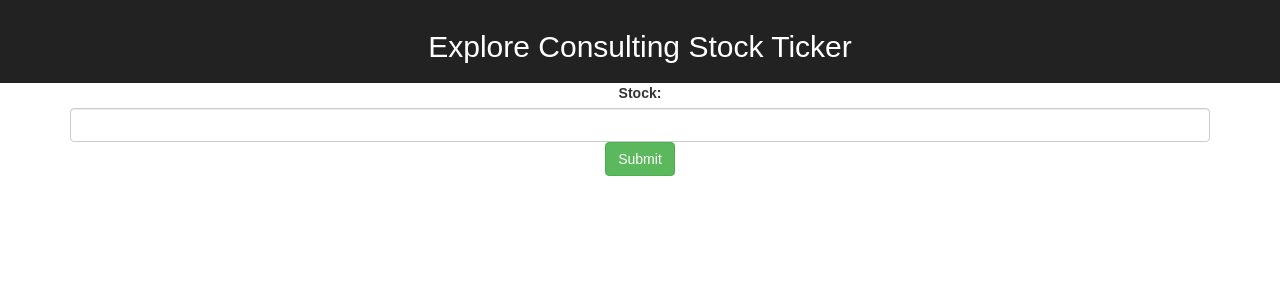
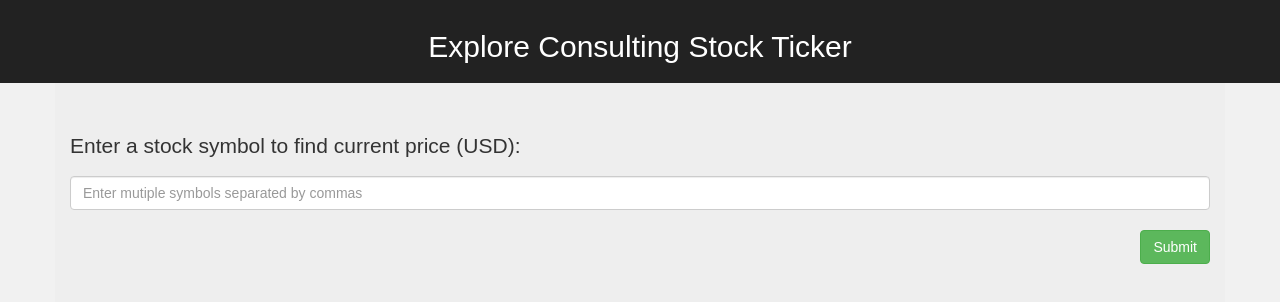
Before and after one commit to bhkangw/Explore-stocks, a React (Create React App) app: page / in a window 1280 px wide. Shown: the top 302 px of the page. Built offline with nearby package versions, Linux system fonts and the light colour scheme.

Commit message:
Styled component view

```diff
--- a/package.json
+++ b/package.json
@@ -6,6 +6,7 @@
     "axios": "^0.18.0",
     "react": "^16.2.0",
     "react-dom": "^16.2.0",
+    "react-number-format": "^3.2.0",
     "react-scripts": "1.1.1"
   },
   "scripts": {
--- a/src/App.css
+++ b/src/App.css
@@ -1,5 +1,5 @@
 .App {
-  text-align: center;
+  /* text-align: center; */
 }
 
 .App-header {
@@ -8,6 +8,7 @@
   font-size: 1.25rem;
   margin: 0;
   padding: 1rem;
+  text-align: center;
 }
 
 .button__container {
@@ -23,3 +24,23 @@
   height: 40px;
   width: 200px;
 }
+
+body {
+  background: #f1f1f1;
+}
+
+div#stocks-container {
+  background:white;
+  width: 70%;
+  margin: 0 auto 4px auto;
+  padding: 1em;
+  box-shadow: 1px 1px 0 lightgrey;
+}
+
+span.left {
+  font-weight: bold;
+}
+
+span.right {
+  float:right;
+}
--- a/src/App.js
+++ b/src/App.js
@@ -1,6 +1,7 @@
 import React, { Component } from 'react';
 import './App.css';
-import axios from 'axios'
+import axios from 'axios';
+var NumberFormat = require('react-number-format');
 
 class App extends Component {
   constructor(props) {
@@ -41,18 +42,20 @@ class App extends Component {
           <h2>Explore Consulting Stock Ticker</h2>
         </div>
 
-        <div className='container'>
+        <div className='jumbotron container'>
           <form onSubmit={this.handleSubmit.bind(this)}>
             <div>
-              <label>Stock:</label> <br/>
-              <input className='form-control' type='text' ref='stock' />
-              <input className='btn btn-success' type='submit' value='Submit' />
+              <p>Enter a stock symbol to find current price (USD):</p>
+              <input className='form-control' type='text' ref='stock' placeholder='Enter mutiple symbols separated by commas' /> <br />
+              <input className='btn btn-success pull-right' type='submit' value='Submit' />
             </div>
           </form>
+        </div>
+        <div className='container'>
           {Object.keys(this.state.stocks).map((key, index) => (
             <div id='stocks-container'>
-              {this.state.stocks[key]['1. symbol']}
-              {this.state.stocks[key]['2. price']}
+              <span className='left'>{this.state.stocks[key]['1. symbol']}</span>
+              <span className='right'><NumberFormat value={this.state.stocks[key]['2. price']} displayType={'text'} decimalScale={2} thousandSeparator={true} prefix={'$'} /></span>
             </div>
           ))}
         </div>
```
Also changed, not shown: 1 other file (tests, documents, lock files or other folders).
